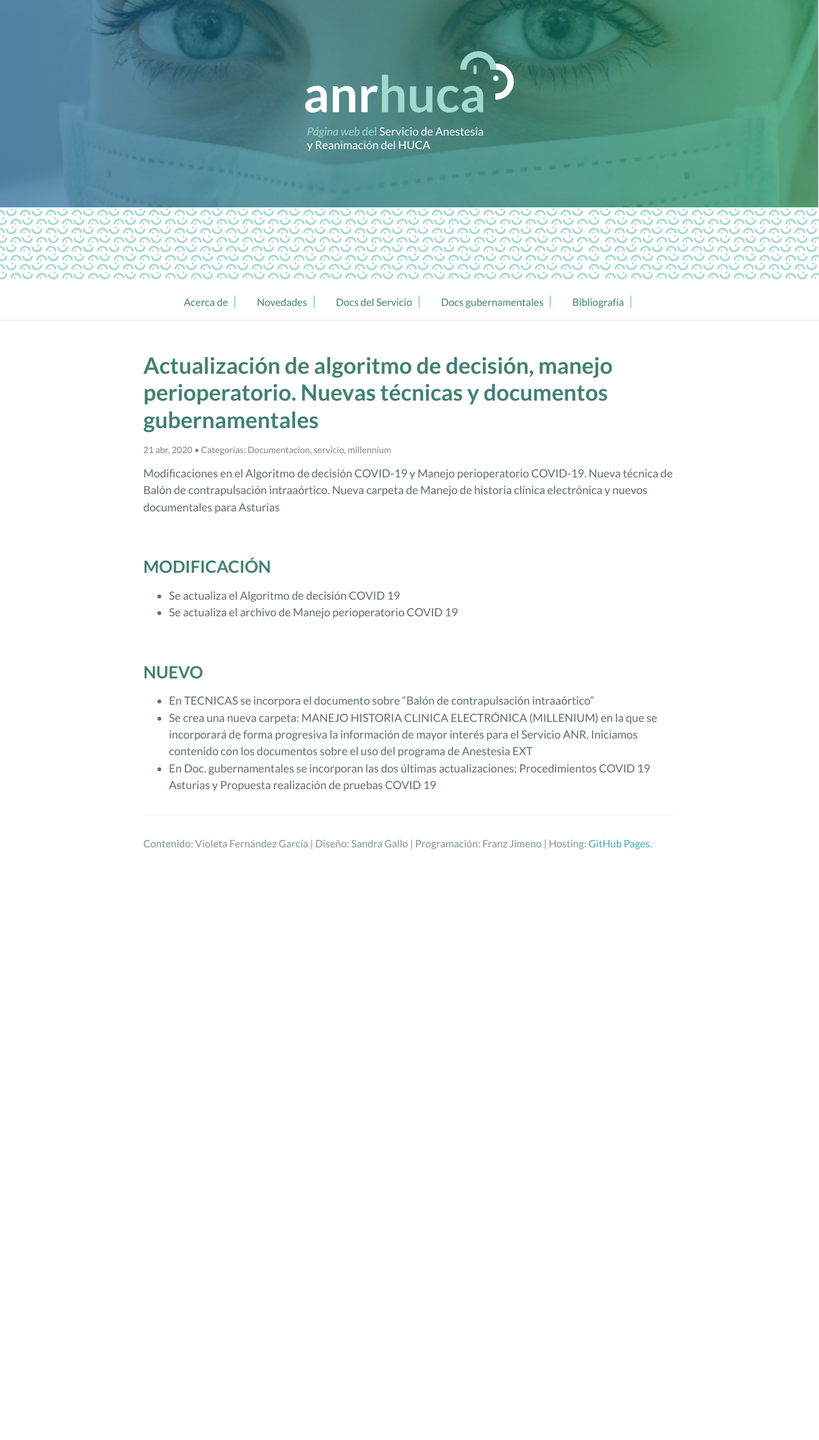
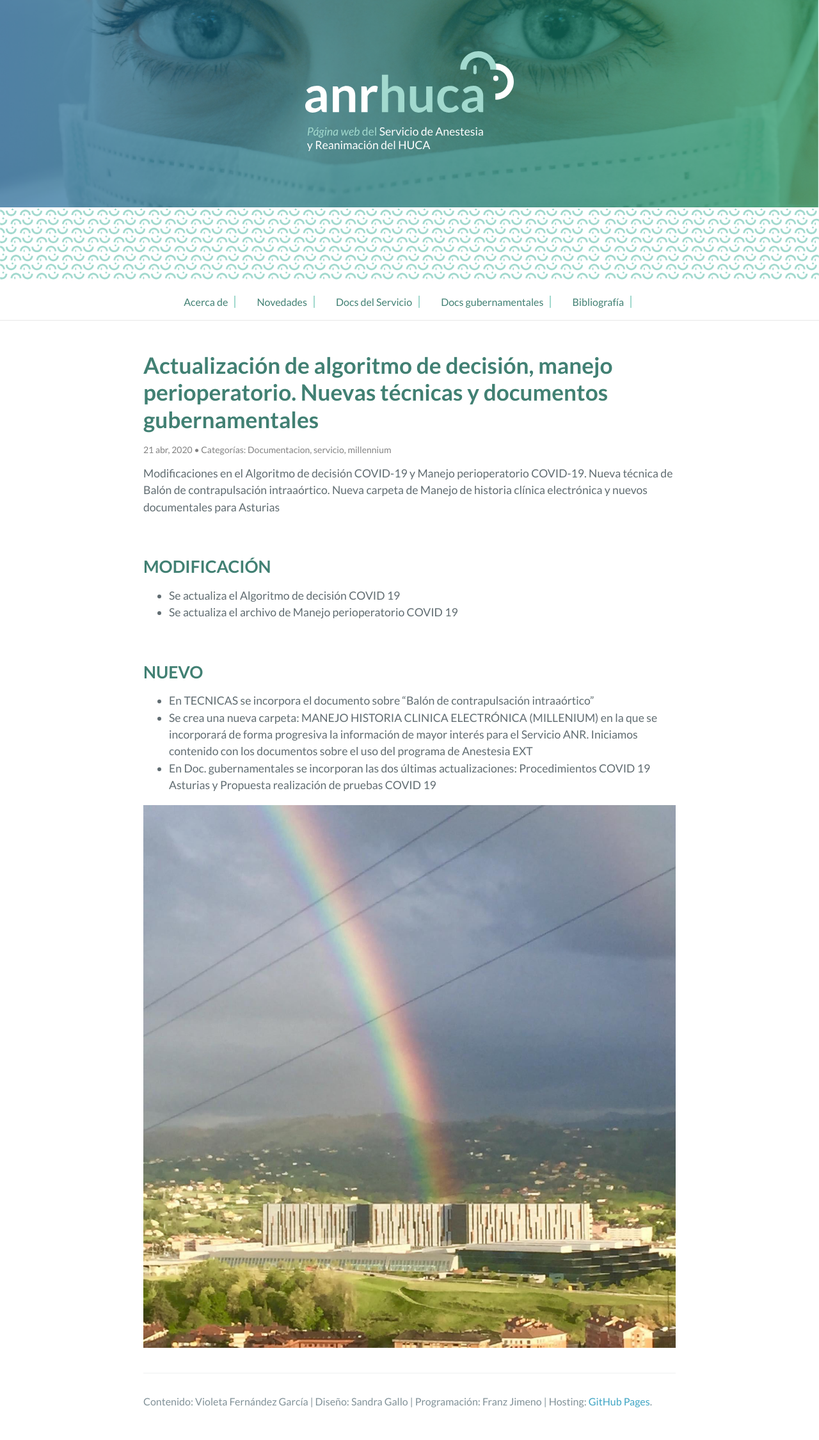
Before and after one commit to anrhuca/anrhuca.github.io, a Jekyll site: the page built from _posts/2020-04-21-actualizaciones-algoritmo-manejo-perioperatorio-y-novedades.md, in a window 1280 px wide. Shown: the whole page at 64% size. Built offline with Jekyll 4.4.1, drawn with Linux system fonts in a browser that asks for light colours; our own code applies the rules of GitHub Pages for plain Markdown files; before the commit the page ends 1378 px from its top, so only the background shows below that.

Commit message:
Foto en la novedad del día 21

```diff
--- a/_posts/2020-04-21-actualizaciones-algoritmo-manejo-perioperatorio-y-novedades.md
+++ b/_posts/2020-04-21-actualizaciones-algoritmo-manejo-perioperatorio-y-novedades.md
@@ -21,3 +21,5 @@ se incorporará de forma progresiva la información de mayor interés para el Se
 Iniciamos contenido con los documentos sobre el uso del programa de Anestesia EXT
 * En Doc. gubernamentales se incorporan las dos últimas actualizaciones:
 Procedimientos COVID 19 Asturias y Propuesta realización de pruebas COVID 19
+
+![Un rayo de esperanza](/assets/img/arcoiris_sobre_HUCA.jpeg)
```
